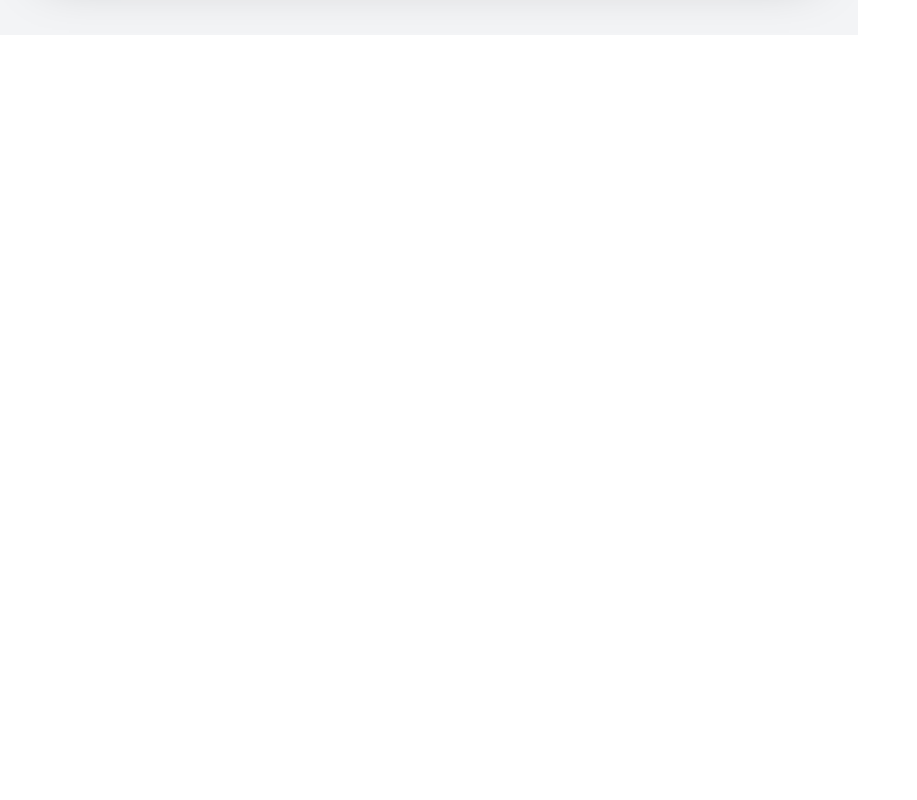
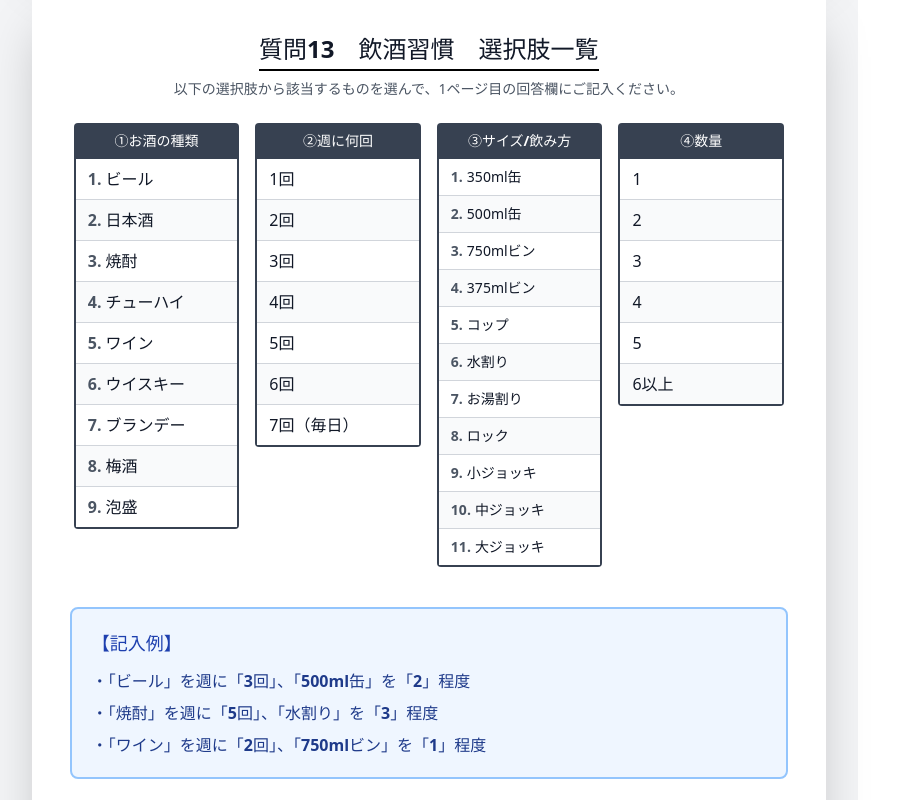
Before and after one commit to hashimoto-hiroyuki/touka-survey, a React (Vite) app: page / in a window 1280 px wide. Shown: the part 1460-2260 px from the top of the page, without its empty margins (0-917 px from the left). Before the commit the page ends 1495 px from the top, so only its background shows below. Built offline with nearby package versions, Linux system fonts and the light colour scheme.

Commit message:
Update SurveyEditor.jsx

```diff
--- a/src/SurveyEditor.jsx
+++ b/src/SurveyEditor.jsx
@@ -240,22 +240,25 @@ const SurveyEditor = () => {
     <div className="min-h-screen bg-gray-100 font-sans text-gray-900 pb-10 print:pb-0 print:h-auto print:bg-white">
       <style>{`
         @media print {
-          @page { margin: 0; size: A4; }
+          @page {
+            margin: 0;
+            size: A4;
+          }
           html, body {
-            height: 297mm !important;
-            overflow: hidden !important;
             background: white !important;
           }
           .no-print { display: none !important; }
-          .print-area {
-            width: 100%;
-            max-width: none;
-            box-shadow: none;
-            margin: 0;
-            padding: 5mm 10mm;
-            height: 297mm !important;
-            overflow: hidden !important;
-            border: none !important;
+          .print-page {
+            width: 210mm;
+            height: 297mm;
+            padding: 10mm;
+            box-sizing: border-box;
+            page-break-after: always;
+            page-break-inside: avoid;
+            overflow: hidden;
+          }
+          .print-page:last-child {
+            page-break-after: auto;
           }
         }
       `}</style>
@@ -613,8 +616,10 @@ const SurveyEditor = () => {
       </div>
 
       {/* === プレビュー・印刷エリア === */}
-      <div className="flex justify-center p-4 md:p-8 print:p-0">
-        <div ref={printRef} className="print-area bg-white w-[210mm] min-h-[297mm] shadow-2xl p-[10mm] relative text-base leading-normal box-border mx-auto">
+      <div className="flex flex-col items-center p-4 md:p-8 print:p-0 gap-8 print:gap-0">
+
+        {/* ===== 1ページ目：アンケート本体 ===== */}
+        <div ref={printRef} className="print-page bg-white w-[210mm] min-h-[297mm] shadow-2xl p-[10mm] relative text-base leading-normal box-border mx-auto print:shadow-none">
 
           {/* ヘッダー */}
           <div className="grid grid-cols-[1fr_auto_1fr] items-end mb-2 border-b-0 pb-0 w-full">
@@ -802,7 +807,7 @@ const SurveyEditor = () => {
 
           {/* アルコール */}
           <div className="mb-2">
-            <p className="font-bold text-lg mb-0.5">質問13　飲酒習慣についてご質問致します。</p>
+            <p className="font-bold text-lg mb-0.5">質問13　飲酒習慣についてご質問致します。<span className="text-sm font-normal ml-2">※選択肢は2ページ目をご参照ください</span></p>
 
             <div className="ml-6">
               <div className="flex items-center mb-0.5 font-bold">
@@ -909,6 +914,120 @@ const SurveyEditor = () => {
           </div>
 
         </div>
+
+        {/* ===== 2ページ目：飲酒習慣 選択肢一覧 ===== */}
+        <div className="print-page bg-white w-[210mm] min-h-[297mm] shadow-2xl p-[10mm] relative text-base leading-normal box-border mx-auto print:shadow-none">
+
+          {/* ヘッダー */}
+          <div className="text-center mb-6">
+            <h1 className="text-2xl font-bold inline-block border-b-2 border-black pb-1">
+              質問13　飲酒習慣　選択肢一覧
+            </h1>
+            <p className="text-sm text-gray-600 mt-2">以下の選択肢から該当するものを選んで、1ページ目の回答欄にご記入ください。</p>
+          </div>
+
+          {/* 4列の選択肢リスト */}
+          <div className="flex justify-between gap-4 px-1" style={{ minHeight: '45%' }}>
+
+            {/* ① お酒の種類 */}
+            <div className="flex-1">
+              <h2 className="text-sm font-bold bg-gray-700 text-white px-2 py-2 text-center rounded-t whitespace-nowrap">
+                ①お酒の種類
+              </h2>
+              <div className="border-2 border-gray-700 border-t-0 rounded-b">
+                {[
+                  { num: 1, name: 'ビール' },
+                  { num: 2, name: '日本酒' },
+                  { num: 3, name: '焼酎' },
+                  { num: 4, name: 'チューハイ' },
+                  { num: 5, name: 'ワイン' },
+                  { num: 6, name: 'ウイスキー' },
+                  { num: 7, name: 'ブランデー' },
+                  { num: 8, name: '梅酒' },
+                  { num: 9, name: '泡盛' }
+                ].map((item, idx) => (
+                  <div key={idx} className={`px-3 py-2 text-base ${idx % 2 === 0 ? 'bg-white' : 'bg-gray-50'} ${idx < 8 ? 'border-b border-gray-300' : ''}`}>
+                    <span className="font-bold text-gray-600">{item.num}.</span>
+                    <span className="ml-1">{item.name}</span>
+                  </div>
+                ))}
+              </div>
+            </div>
+
+            {/* ② 頻度 */}
+            <div className="flex-1">
+              <h2 className="text-sm font-bold bg-gray-700 text-white px-2 py-2 text-center rounded-t whitespace-nowrap">
+                ②週に何回
+              </h2>
+              <div className="border-2 border-gray-700 border-t-0 rounded-b">
+                {['1回', '2回', '3回', '4回', '5回', '6回', '7回（毎日）'].map((item, idx) => (
+                  <div key={idx} className={`px-3 py-2 text-base ${idx % 2 === 0 ? 'bg-white' : 'bg-gray-50'} ${idx < 6 ? 'border-b border-gray-300' : ''}`}>
+                    {item}
+                  </div>
+                ))}
+              </div>
+            </div>
+
+            {/* ③ サイズ・飲み方 */}
+            <div className="flex-1">
+              <h2 className="text-sm font-bold bg-gray-700 text-white px-2 py-2 text-center rounded-t whitespace-nowrap">
+                ③サイズ/飲み方
+              </h2>
+              <div className="border-2 border-gray-700 border-t-0 rounded-b">
+                {[
+                  { num: 1, name: '350ml缶' },
+                  { num: 2, name: '500ml缶' },
+                  { num: 3, name: '750mlビン' },
+                  { num: 4, name: '375mlビン' },
+                  { num: 5, name: 'コップ' },
+                  { num: 6, name: '水割り' },
+                  { num: 7, name: 'お湯割り' },
+                  { num: 8, name: 'ロック' },
+                  { num: 9, name: '小ジョッキ' },
+                  { num: 10, name: '中ジョッキ' },
+                  { num: 11, name: '大ジョッキ' }
+                ].map((item, idx) => (
+                  <div key={idx} className={`px-3 py-2 text-sm ${idx % 2 === 0 ? 'bg-white' : 'bg-gray-50'} ${idx < 10 ? 'border-b border-gray-300' : ''}`}>
+                    <span className="font-bold text-gray-600">{item.num}.</span>
+                    <span className="ml-1">{item.name}</span>
+                  </div>
+                ))}
+              </div>
+            </div>
+
+            {/* ④ 数量 */}
+            <div className="flex-1">
+              <h2 className="text-sm font-bold bg-gray-700 text-white px-2 py-2 text-center rounded-t whitespace-nowrap">
+                ④数量
+              </h2>
+              <div className="border-2 border-gray-700 border-t-0 rounded-b">
+                {['1', '2', '3', '4', '5', '6以上'].map((item, idx) => (
+                  <div key={idx} className={`px-3 py-2 text-base ${idx % 2 === 0 ? 'bg-white' : 'bg-gray-50'} ${idx < 5 ? 'border-b border-gray-300' : ''}`}>
+                    {item}
+                  </div>
+                ))}
+              </div>
+            </div>
+
+          </div>
+
+          {/* 記入例 */}
+          <div className="mt-10 p-5 bg-blue-50 rounded-lg border-2 border-blue-300">
+            <h3 className="font-bold text-blue-800 text-lg mb-3">【記入例】</h3>
+            <div className="text-base text-blue-900 space-y-2">
+              <p>・「<span className="font-bold">ビール</span>」を週に「<span className="font-bold">3回</span>」、「<span className="font-bold">500ml缶</span>」を「<span className="font-bold">2</span>」程度</p>
+              <p>・「<span className="font-bold">焼酎</span>」を週に「<span className="font-bold">5回</span>」、「<span className="font-bold">水割り</span>」を「<span className="font-bold">3</span>」程度</p>
+              <p>・「<span className="font-bold">ワイン</span>」を週に「<span className="font-bold">2回</span>」、「<span className="font-bold">750mlビン</span>」を「<span className="font-bold">1</span>」程度</p>
+            </div>
+          </div>
+
+          {/* フッター */}
+          <div className="absolute bottom-8 left-0 right-0 text-center text-sm text-gray-500">
+            - 2 / 2 -
+          </div>
+
+        </div>
+
       </div>
     </div>
   );
```
